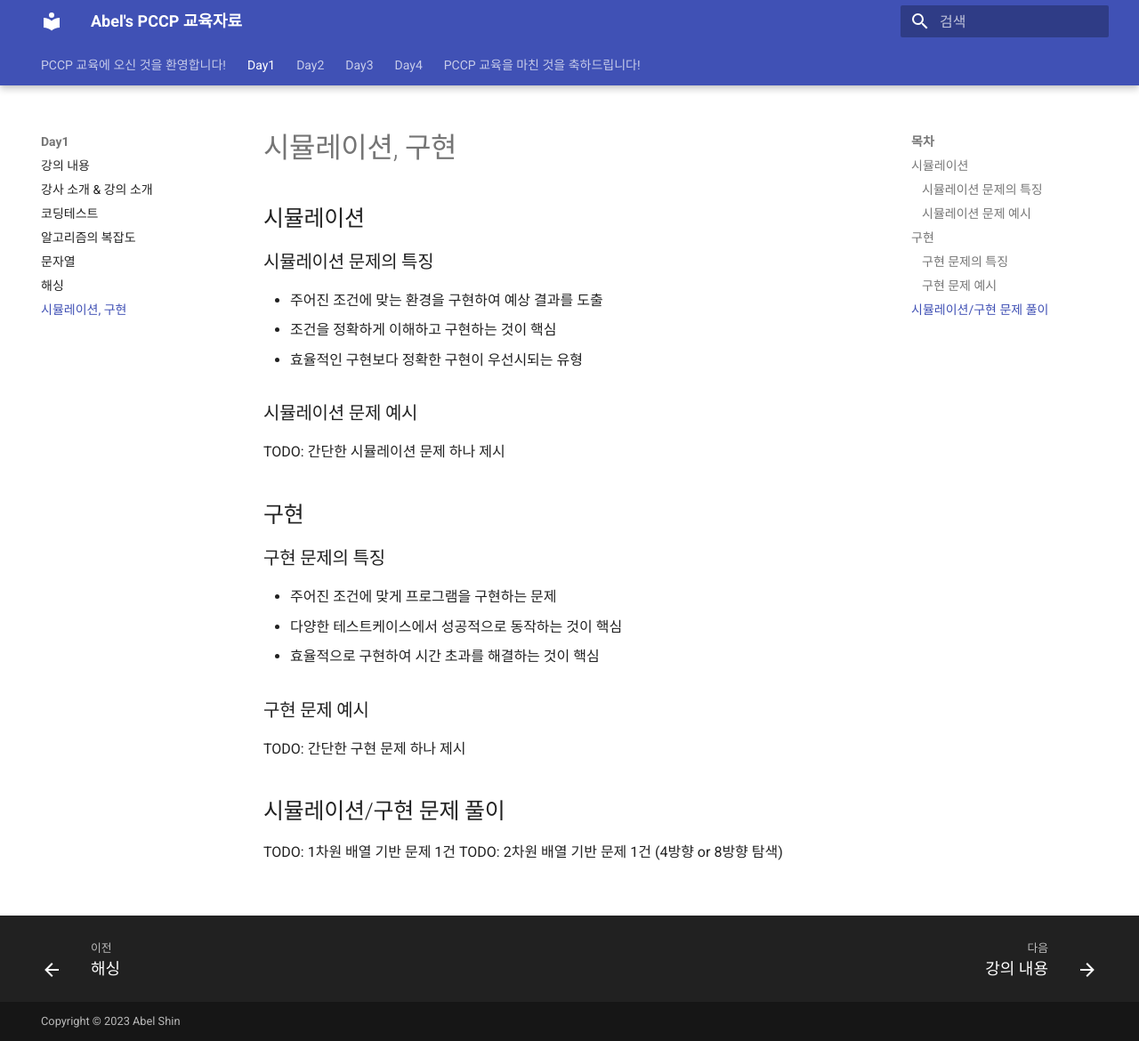
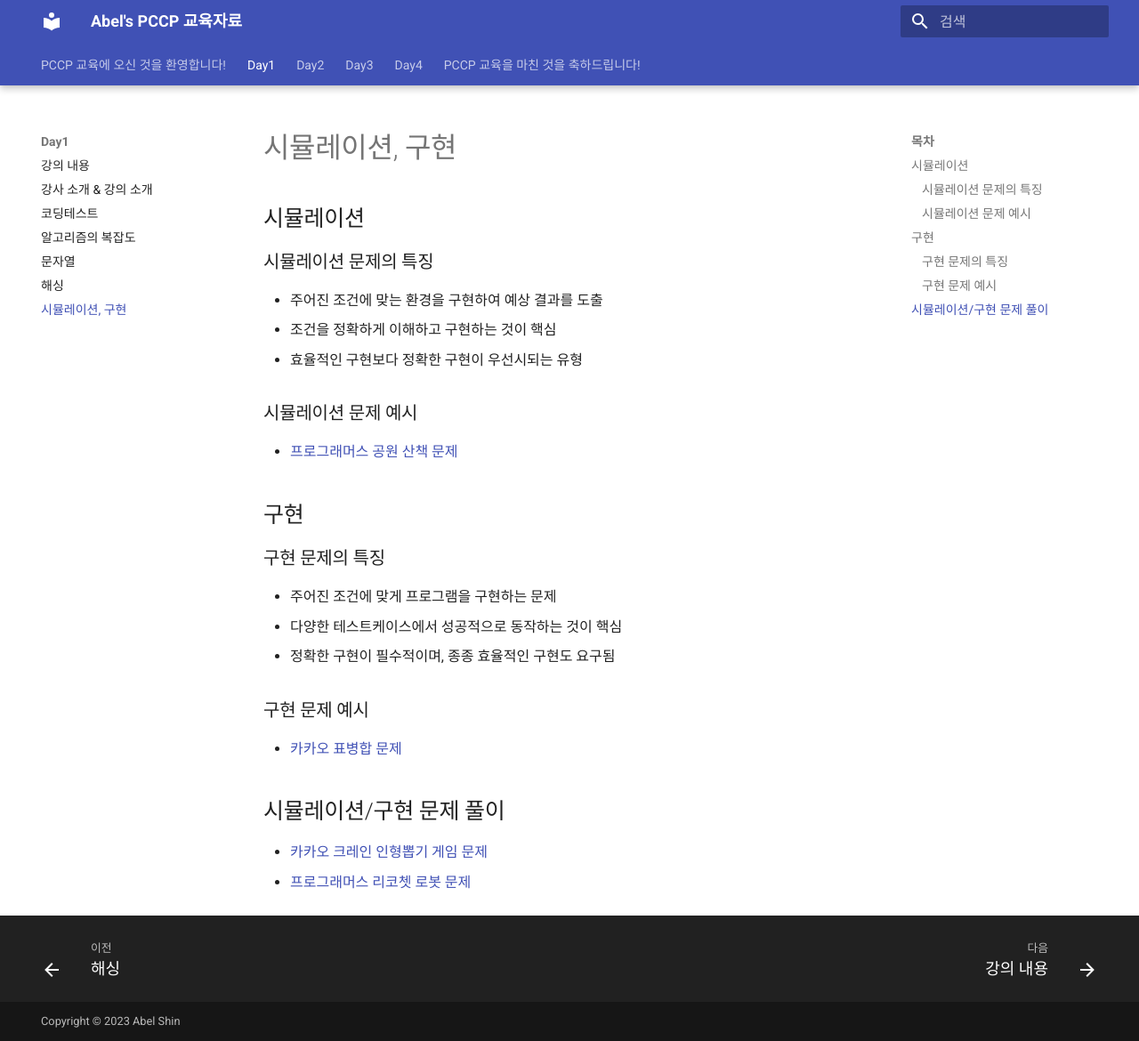
Before and after one commit to abel-shin/pccp-java, an MkDocs documentation site: the page built from docs/day1/section7.md, in a window 1280 px wide and 1170 px high. Shown: the whole window at 89% size. Built offline with MkDocs 1.6.1 and Material for MkDocs 9.7.7, drawn with Linux system fonts in a browser that asks for light colours.

Commit message:
simul / impl update

```diff
--- a/docs/day1/section7.md
+++ b/docs/day1/section7.md
@@ -10,7 +10,7 @@
 
 ### 시뮬레이션 문제 예시
 
-TODO: 간단한 시뮬레이션 문제 하나 제시
+- [프로그래머스 공원 산책 문제](https://school.programmers.co.kr/learn/courses/30/lessons/172928){:target="_blank"}
 
 ## 구현
 
@@ -18,13 +18,13 @@ TODO: 간단한 시뮬레이션 문제 하나 제시
 
 - 주어진 조건에 맞게 프로그램을 구현하는 문제
 - 다양한 테스트케이스에서 성공적으로 동작하는 것이 핵심
-- 효율적으로 구현하여 시간 초과를 해결하는 것이 핵심
+- 정확한 구현이 필수적이며, 종종 효율적인 구현도 요구됨
 
 ### 구현 문제 예시
 
-TODO: 간단한 구현 문제 하나 제시
+- [카카오 표병합 문제](https://school.programmers.co.kr/learn/courses/30/lessons/150366){:target="_blank"}
 
 ## 시뮬레이션/구현 문제 풀이
 
-TODO: 1차원 배열 기반 문제 1건
-TODO: 2차원 배열 기반 문제 1건 (4방향 or 8방향 탐색)
+- [카카오 크레인 인형뽑기 게임 문제](https://school.programmers.co.kr/learn/courses/30/lessons/64061){:target="_blank"}
+- [프로그래머스 리코쳇 로봇 문제](https://school.programmers.co.kr/learn/courses/30/lessons/169199){:target="_blank"}
```
